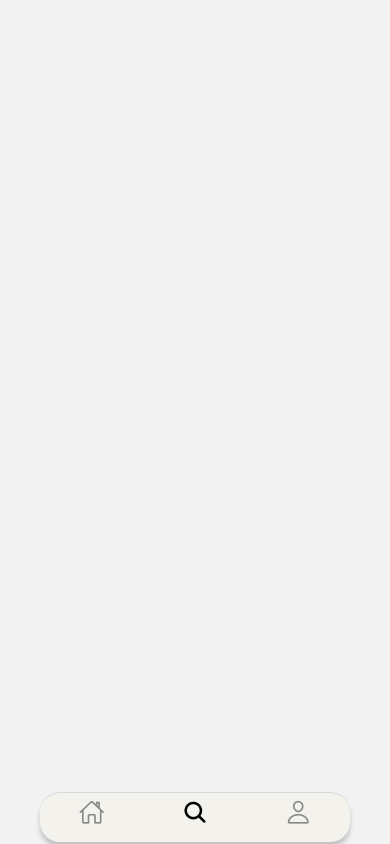
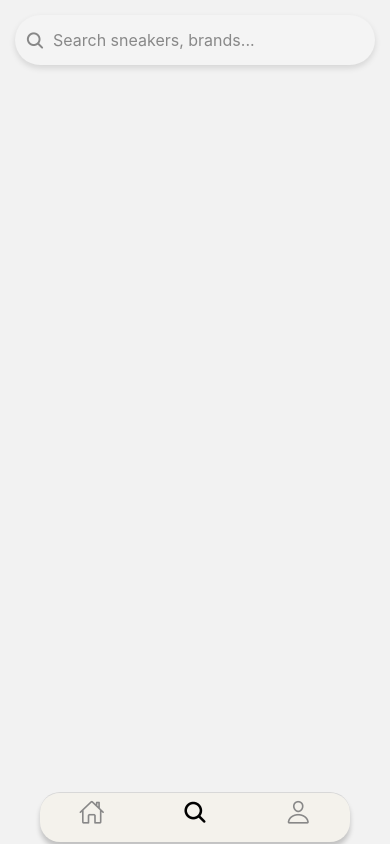
Before and after one commit to yashrajsinh/TabBar, a React Native app: screen /SEARCH in a window 390 px wide. Built offline with nearby package versions, Linux system fonts and the light colour scheme.

Commit message:
Search box added

```diff
--- a/src/screens/ProductPage.tsx
+++ b/src/screens/ProductPage.tsx
@@ -52,17 +52,17 @@ const styles = StyleSheet.create({
     // iOS shadow
     shadowColor: '#000',
     shadowOffset: { width: 0, height: 3 },
-    shadowOpacity: 0.12,
-    shadowRadius: 6,
+    shadowOpacity: 0.3,
+    shadowRadius: 10,
 
     // Android shadow
-    elevation: 5,
+    elevation: 20,
   },
 
   // Image
   imgStyle: {
     width: '100%',
-    aspectRatio: 3 / 4,
+    aspectRatio: 4 / 5,
     borderRadius: 20,
     borderWidth: 2,
     borderColor: '#E5E5E5',
--- a/src/screens/tabs/HomeScreen.tsx
+++ b/src/screens/tabs/HomeScreen.tsx
@@ -4,7 +4,6 @@ import {
   FlatList,
   StyleSheet,
   TouchableOpacity,
-  Alert,
 } from 'react-native';
 import React from 'react';
 
--- a/src/screens/tabs/SearchScreen.tsx
+++ b/src/screens/tabs/SearchScreen.tsx
@@ -1,6 +1,48 @@
-import { View, Text, Image } from 'react-native';
+import { View, Text, Image, StyleSheet, TextInput } from 'react-native';
 import React from 'react';
+//Icons
+import Ionicons from 'react-native-vector-icons/Ionicons';
 
 export default function SearchScreen() {
-  return <View></View>;
+  return (
+    <View style={styles.searchContainer}>
+      <Ionicons name="search" size={20} color="#888" style={styles.icon} />
+
+      <TextInput
+        placeholder="Search sneakers, brands..."
+        placeholderTextColor="#888"
+        style={styles.input}
+      />
+    </View>
+  );
 }
+const styles = StyleSheet.create({
+  searchContainer: {
+    flexDirection: 'row',
+    alignItems: 'center',
+
+    backgroundColor: '#F4F4F4',
+    borderRadius: 25,
+
+    paddingHorizontal: 10,
+    height: 50,
+    margin: 15,
+
+    // shadow
+    shadowColor: '#000',
+    shadowOffset: { width: 0, height: 3 },
+    shadowOpacity: 0.12,
+    shadowRadius: 6,
+    elevation: 4,
+  },
+
+  icon: {
+    marginRight: 8,
+  },
+
+  input: {
+    flex: 1,
+    fontSize: 16,
+    color: '#111',
+  },
+});
```
Also changed, not shown: src/navigation/SearchStack.tsx (added, +15 -0 lines).
